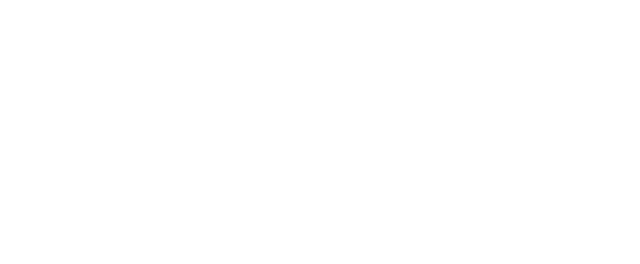
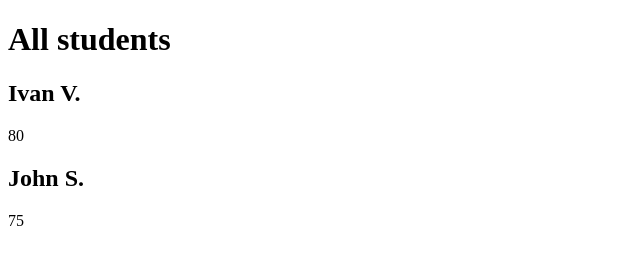
Before and after one commit to ValentynTulub/InterlinkTest, a website: page src/index.html in a window 1280 px wide. Shown: the whole page, without its empty margins (0-640 px from the left). Drawn offline with Linux system fonts and the light colour scheme.

Commit message:
The first task done.

```diff
--- a/src/index.html
+++ b/src/index.html
@@ -7,14 +7,18 @@
     <link href="style.css">
 </head>
 <body>
-<template>
+
+<template id="template">
     <div class="student">
-
+        <h2 class="studentName"></h2>
+        <p class="grade"></p>
     </div>
 </template>
 
+<h1>All students</h1>
+
 <div id="students">
+</div>
 
-</div>
 </body>
 </html>
--- a/src/main.js
+++ b/src/main.js
@@ -0,0 +1,33 @@
+function getStudents() {
+    return [
+        {fullName: "Ivan V.", grade: 80},
+        {fullName: "John S.", grade: 75}
+    ];
+}
+
+function showStudents(students) {
+    let studentsList = document.getElementById("students");
+    let template = document.getElementById("template").content;
+
+    studentsList.innerHTML = "";
+
+    for (let student of students) {
+        let studentTemplateClone = template.querySelector(".student").cloneNode(true);
+        updateStudentTemplate(studentTemplateClone, student);
+
+        studentsList.appendChild(studentTemplateClone);
+    }
+}
+
+function updateStudentTemplate(template, student) {
+    let studentName = template.querySelector(".studentName");
+    studentName.innerText = student.fullName;
+    let studentGrade = template.querySelector(".grade");
+    studentGrade.innerText = student.grade;
+}
+
+function loadStudents() {
+    showStudents(getStudents());
+}
+
+window.onload = loadStudents;
```
